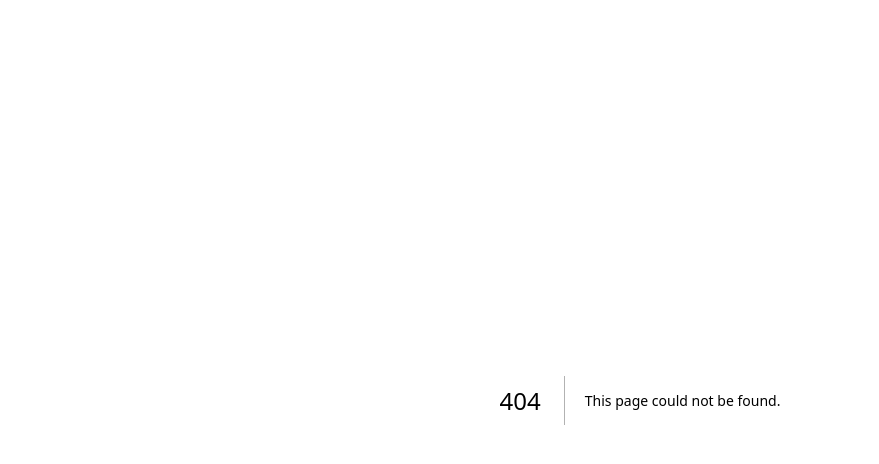
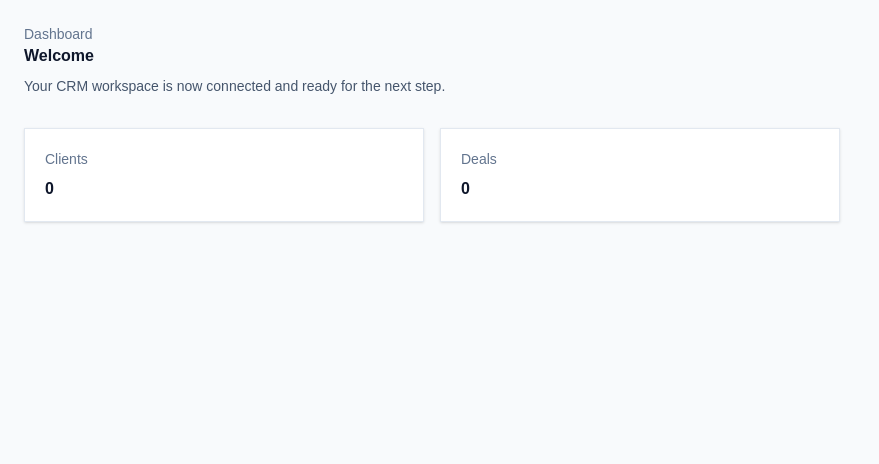
Before and after one commit to modomancs/clientops, a Next.js app: page /dashboard in a window 1280 px wide. Before the commit this address had no page. Shown: the top 464 px of the page, without its empty margins (0-879 px from the left). Built offline with nearby package versions, Linux system fonts and the light colour scheme; no server answers.

Commit message:
add initial dashboard page after login

```diff
--- /dev/null
+++ b/src/app/dashboard/page.tsx
@@ -0,0 +1,31 @@
+import { authOptions } from "@/auth";
+import { getServerSession } from "next-auth";
+
+export default async function DashboardPage() {
+  const session = await getServerSession(authOptions);
+  return (
+    <main className="min-h-screen bg-slate-50 p-6">
+      <div className="mx-auto max-w-7x1">
+        <div className="mb-8">
+          <p className="text-sm text-slate-500">Dashboard</p>
+          <h1 className="text-3x1 font-semibold text-slate-900">
+            Welcome{session?.user?.name ? `, ${session.user.name}` : ""}
+          </h1>
+          <p className="mt-2 text-sm text-slate-600">
+            Your CRM workspace is now connected and ready for the next step.
+          </p>
+        </div>
+        <div className="grid gap-4 md:grid-cols-3">
+          <div className="rounded-2x1 border border-slate-200 bg-white p-5 shadow-sm">
+            <p className="text-sm text-slate-500">Clients</p>
+            <p className="mt-2 text-3x1 font-semibold text-slate-900">0</p>
+          </div>
+          <div className="rounded-2x1 border border-slate-200 bg-white p-5 shadow-sm">
+            <p className="text-sm text-slate-500">Deals</p>
+            <p className="mt-2 text-3x1 font-semibold text-slate-900">0</p>
+          </div>
+        </div>
+      </div>
+    </main>
+  );
+}
```
